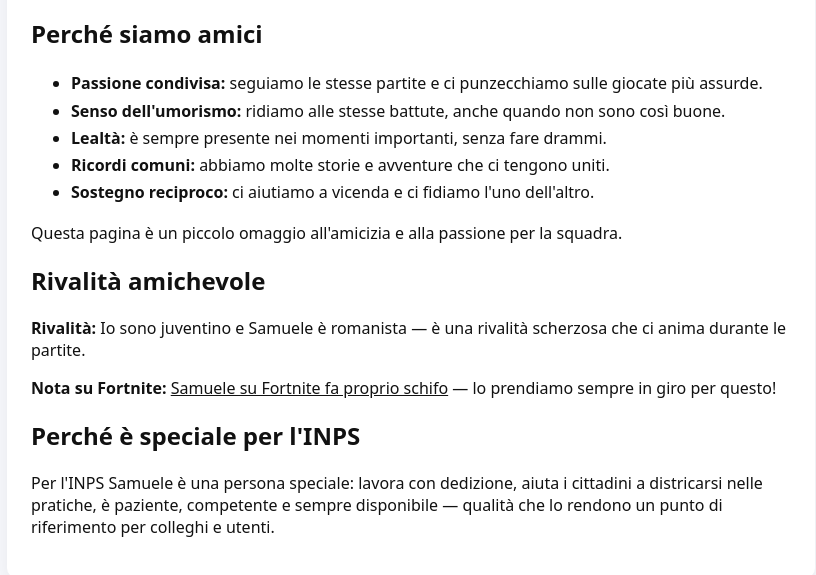
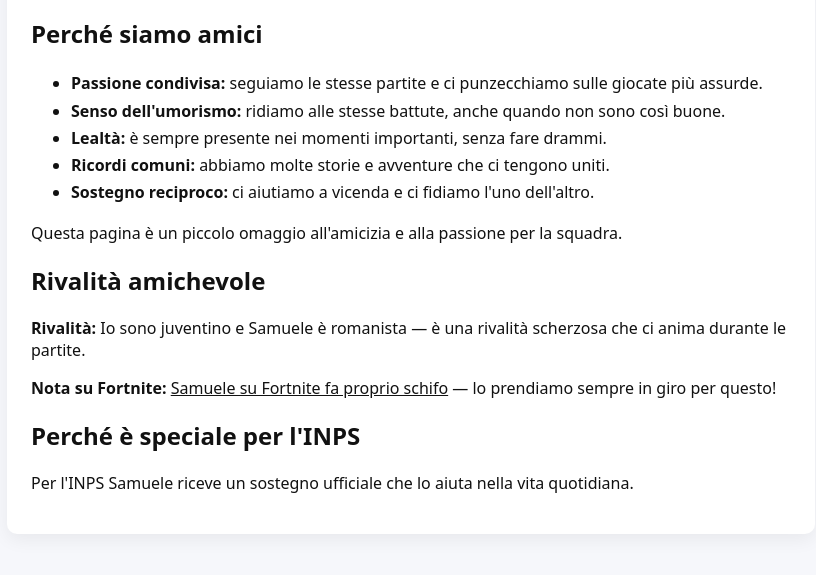
Before and after one commit to chri551/samu_bestfriend, a plain HTML site: page index.html in a window 1280 px wide. Shown: the part 183-758 px from the top of the page, without its empty margins (229-1045 px from the left). Drawn offline with Linux system fonts and the light colour scheme.

Commit message:
apporta modifiche

```diff
--- a/index.html
+++ b/index.html
@@ -33,7 +33,7 @@
     <p><strong>Nota su Fortnite:</strong> <u>Samuele su Fortnite fa proprio schifo</u> — lo prendiamo sempre in giro per questo!</p>
 
     <h2>Perché è speciale per l'INPS</h2>
-    <p>Per l'INPS Samuele è una persona speciale: lavora con dedizione, aiuta i cittadini a districarsi nelle pratiche, è paziente, competente e sempre disponibile — qualità che lo rendono un punto di riferimento per colleghi e utenti.</p>
+    <p>Per l'INPS Samuele riceve un sostegno ufficiale che lo aiuta nella vita quotidiana.</p>
   </main>
 </body>
 </html>
```
